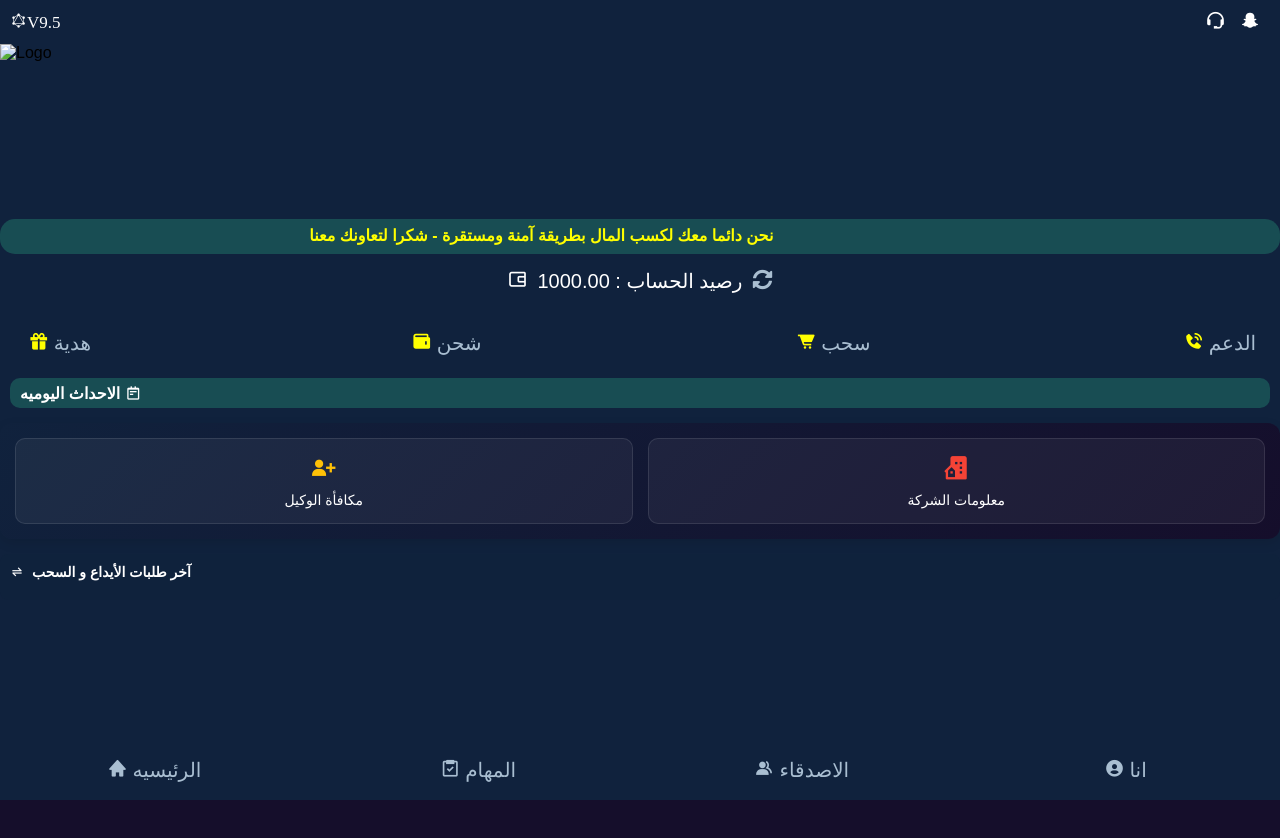
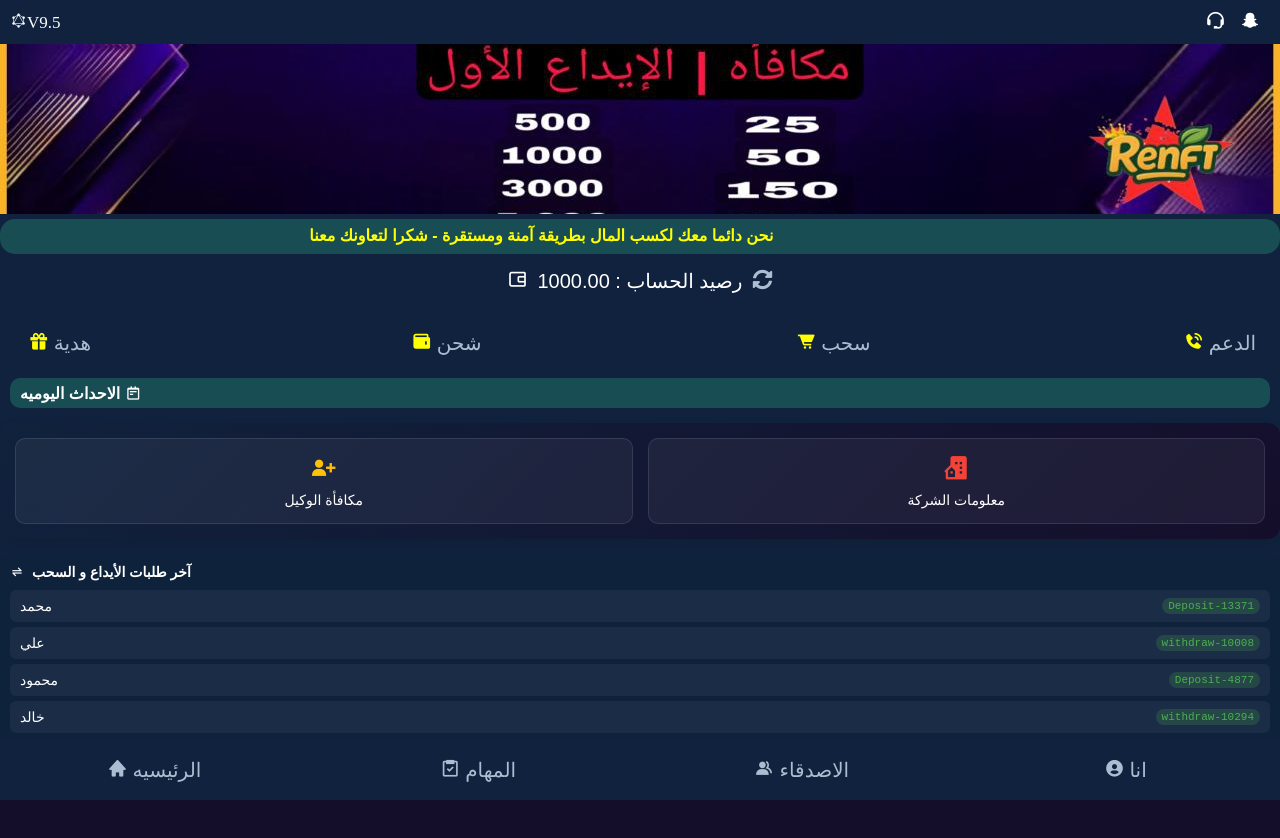
Before and after one commit to eebrahimx4/RenFT, a plain HTML site: page index.html in a window 1280 px wide. Drawn offline with nearby package versions, Linux system fonts and the light colour scheme; files that its build step writes are made by us from their sources; files whose address does not match are found by name.

Commit message:
Update index.html

```diff
--- a/index.html
+++ b/index.html
@@ -7,7 +7,7 @@
     <meta charset="UTF-8">
     <meta name="viewport" content="width=device-width, initial-scale=1.0">
     <title>Home</title>
-    <link rel="stylesheet" href="css/index.css">
+    <link rel="stylesheet" href="index.css">
 </head>
 
 <body>
@@ -27,7 +27,7 @@
         <!-- Content -->
         <div class="content">
             <div class="image">
-                <img id="slideshow" src="image/cover.jpg" alt="Logo" class="logo">
+                <img id="slideshow" src="cover.jpg" alt="Logo" class="logo">
           </div>
         <!-- TexrBar -->
             <div class="textbar">
@@ -184,7 +184,7 @@
 
 
 
-    <script src="js/index.js"></script>
+    <script src="index.js"></script>
 </body>
 
 </html>
```
